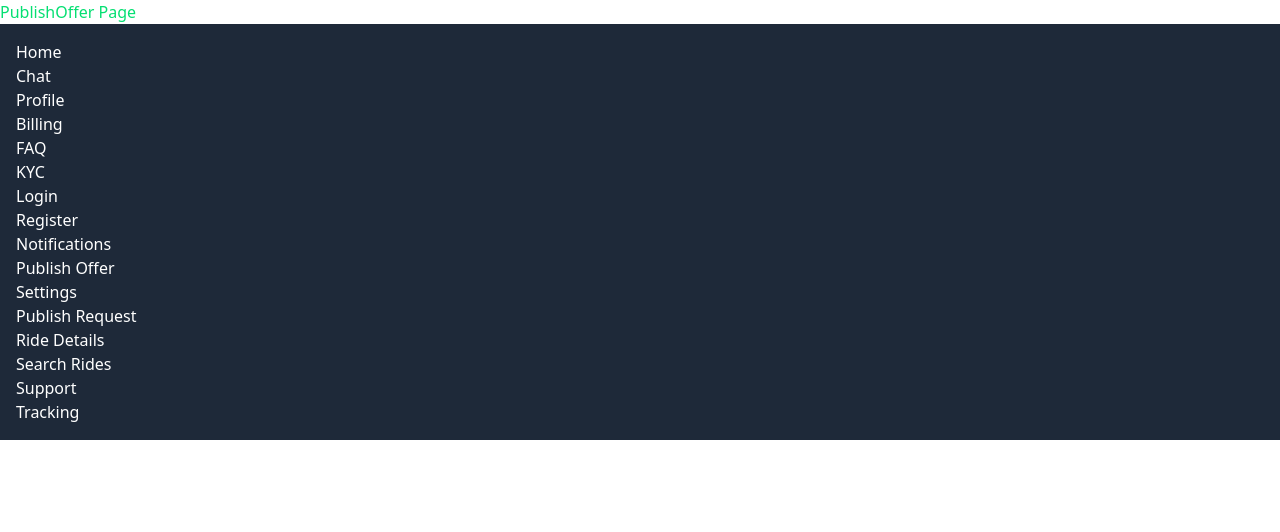
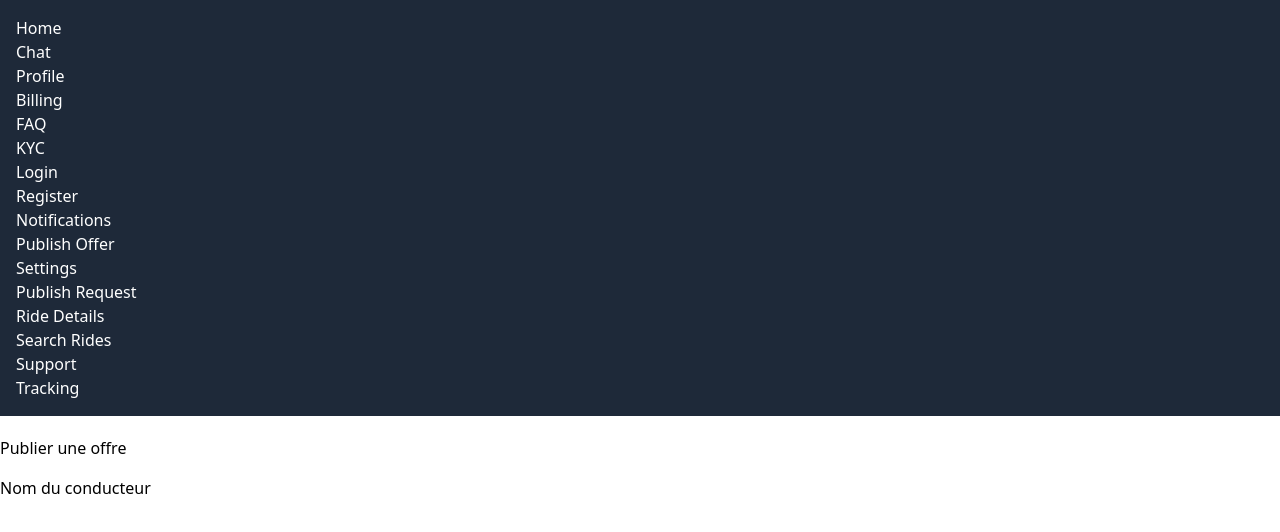
Before and after one commit to PIL-2425-Group-27/PIL1_2425_27, a React (Vite) app in the folder you_go_app/frontend/: page /PublishOffer in a window 1280 px wide. Shown: the top 532 px of the page. Built offline with nearby package versions, Linux system fonts and the light colour scheme.

Commit message:
fix: correct function definition in PublishOffer component

```diff
--- a/you_go_app/frontend/src/pages/PublishOffer.jsx
+++ b/you_go_app/frontend/src/pages/PublishOffer.jsx
@@ -1,10 +1,45 @@
+import { useState } from "react";
 import Navbar from "../components/Navbar";
 function PublishOffer() {
+    const [form, setForm] = useState({
+        driverName: "",
+        start_point: "",
+        end_point: "",
+        start_time: "",
+        end_time: "",
+        price_type: "",
+        fixed_priced: "",
+        vehiculesmodel: "",
+
+    });
+    const handleChange = (e) => {
+        setForm({ ...form,
+            [e.target.name]: e.target.value});
+    };
+    const handleSubmit = (e) => {
+        e.preventDefault();
+        console.log(form);
+        // Les données seront envoyées au backend
+    };
     return (
         <>
-            <h1 className='text-green-400'>PublishOffer Page</h1>
+        <Navbar/>
+        <div className="container mt-5">
+            <h2>Publier une offre</h2>
+            <form onSubmit={handleSubmit} className="mt-4">
+                <div className="mt-3">
+                    <label htmlFor="driverName" className="form-label">Nom du conducteur</label>
+                    <input
+                        type="text"
+                        className="form-control"
+                        id="driverName"
+                        name="driverName"
+                        value={form.driverName}
+                        onChange={handleChange}/>
+                </div>
 
-            <Navbar/>
+            </form>
+        </div>
         </>
     );
 }
```
